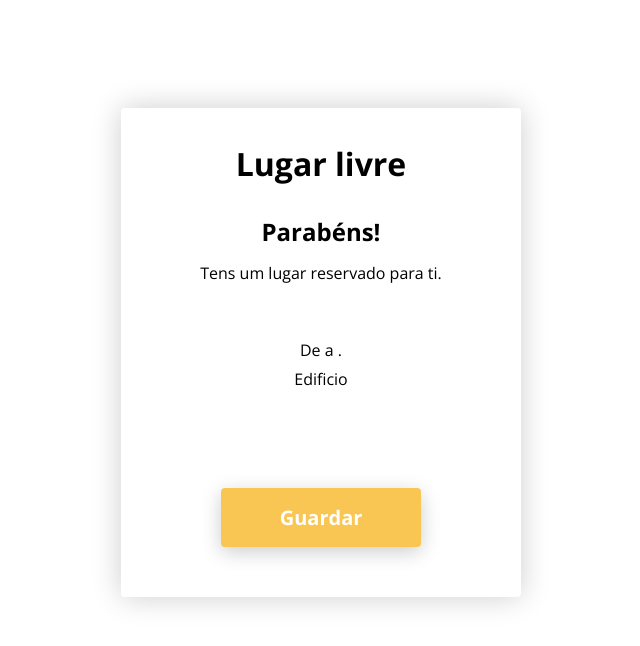
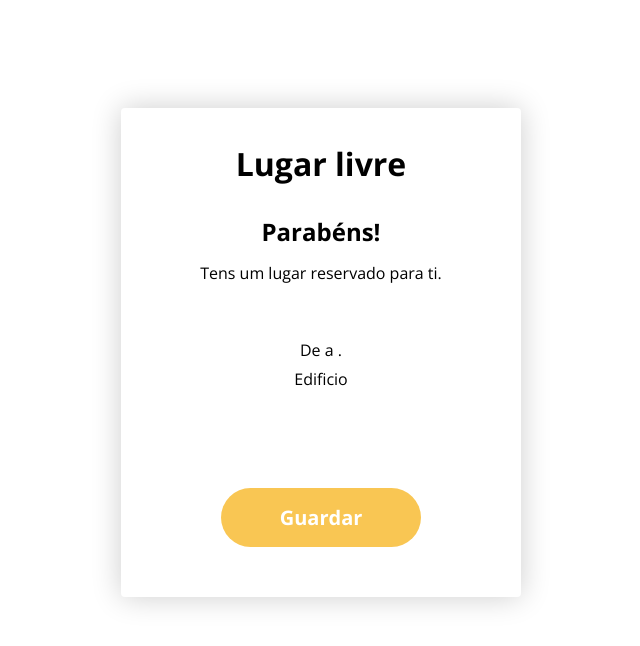
Before and after one commit to dargains/lugarlivre, a React (Create React App) app: page /accept in a window 1280 px wide. Shown: the top 646 px of the page, without its empty margins (319-959 px from the left). Built offline with nearby package versions, Linux system fonts and the light colour scheme; no server answers.

Commit message:
UPD: buttons style;

```diff
--- a/src/components/AltButton.js
+++ b/src/components/AltButton.js
@@ -13,7 +13,9 @@ const BTN = styled.button`
   color: var(--m-01);
   padding: 8px 16px;
   border-radius: 4px;
-  margin: 0 5px;
+  margin: 0 auto;
+  max-width: 200px;
+  display: block;
   text-align: center;
   font-family: 'Open Sans', sans-serif;
   font-weight: 700;
--- a/src/components/Button.js
+++ b/src/components/Button.js
@@ -11,11 +11,11 @@ const Button = ({ children, handleClick }) => {
 
 const BTN = styled.button`
   background-color: var(--m-01);
-  border-radius: 4px;
+  border-radius: 30px;
   width: 100%;
   max-width: 200px;
   display: block;
-  padding: 16px 0;
+  padding: 16px 24px;
   margin: 10px auto;
   text-align: center;
   font-family: 'Open Sans', sans-serif;
@@ -24,13 +24,11 @@ const BTN = styled.button`
   font-size: 20px;
   line-height: 27px;
   cursor: pointer;
-  box-shadow: 0 5px 20px rgba(0,0,0,.2);
   transform: translate3d(0,0,0);
   will-change: transform;
   transition: all .3s cubic-bezier(0.165, 0.84, 0.44, 1);
   &:hover {
     transform: translate3d(0,2px,0);
-  box-shadow: 0 2px 10px rgba(0,0,0,.25);
   }
 `;
 
```
